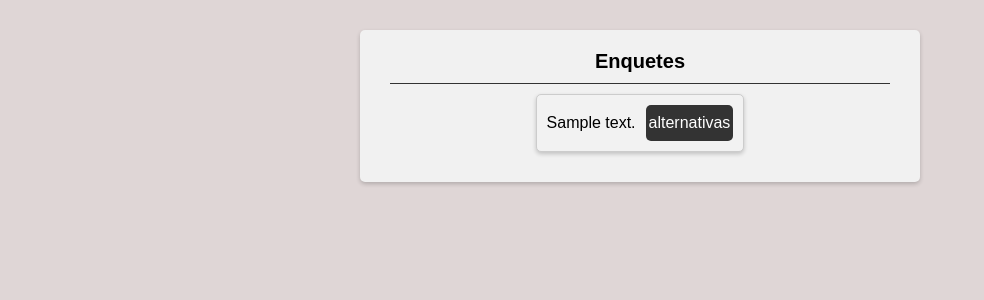
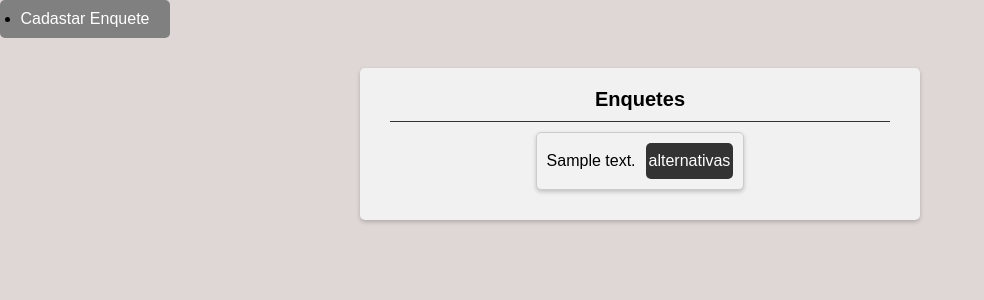
Before and after one commit to LucasNithael/Project-dsweb, a Django app: page / in a window 1280 px wide. Shown: the part 100-400 px from the top of the page, without its empty margins (0-984 px from the left). Run offline with Django 4.2, Linux system fonts and the light colour scheme; tables that the repository leaves empty hold one stand-in row (values such as "Sample post").

Commit message:
link para cadastrar enquetes

```diff
--- a/base_static/global/css/styles.css
+++ b/base_static/global/css/styles.css
@@ -128,3 +128,26 @@ color: white;
     background: #e2f1d4;
     justify-content: center;
 }
+
+.a-header{
+    color: white;
+    text-decoration: none;
+}
+
+nav{
+    display: flex;
+    background-color: #808080;
+    max-width: 150px;
+    padding: 10px;
+    align-items: center;
+    border-radius: 5px;
+    justify-content: center;
+    text-decoration: none;
+}
+
+nav > ul > li > a {
+    text-decoration: none;
+    color: white;
+    list-style-type: none;
+
+}
--- a/base_templates/global/base.html
+++ b/base_templates/global/base.html
@@ -5,10 +5,9 @@
     <title>{% block title %}{% endblock title %} | DSWEB</title>
 </head>
 <body>
-    <header>
-        {% include 'global/partials/header.html' %}
-        <h1>DESWEB</h1>
-    </header>
+    {% include 'global/partials/header.html' %}
+    {% include 'global/partials/nav.html' %}
+
 
 
 
--- a/base_templates/global/partials/header.html
+++ b/base_templates/global/partials/header.html
@@ -0,0 +1,5 @@
+<header>
+    <a href="{% url 'polls:index' %}" class="a-header">
+        <h1>DESWEB</h1>
+    </a>
+</header>
--- /dev/null
+++ b/base_templates/global/partials/nav.html
@@ -0,0 +1,5 @@
+<nav>
+    <ul>
+        <li><a href="#">Cadastar Enquete</a></li>
+    </ul>
+</nav>
--- a/polls/templates/polls/index.html
+++ b/polls/templates/polls/index.html
@@ -2,10 +2,16 @@
 
 {% block title %}polls{% endblock title %}
 
-{% block h1 %}Enquetes{% endblock h1 %}
+{% block h1 %}
+    {% if  questions %}
+        Enquetes
+    {% else %}
+        Sem enquentes
+    {% endif %}
+{% endblock h1 %}
 
 {% block content %}
-
+    {% if  questions %}
         {% for question in questions %}
             <div class='question-conteiner'>
                 <p>{{question.text}}</p>
@@ -13,4 +19,5 @@
             </div>
         {% endfor %}
 
+    {% endif %}
 {% endblock content %}
```
Lines whose indentation alone changed are shown as unchanged.
